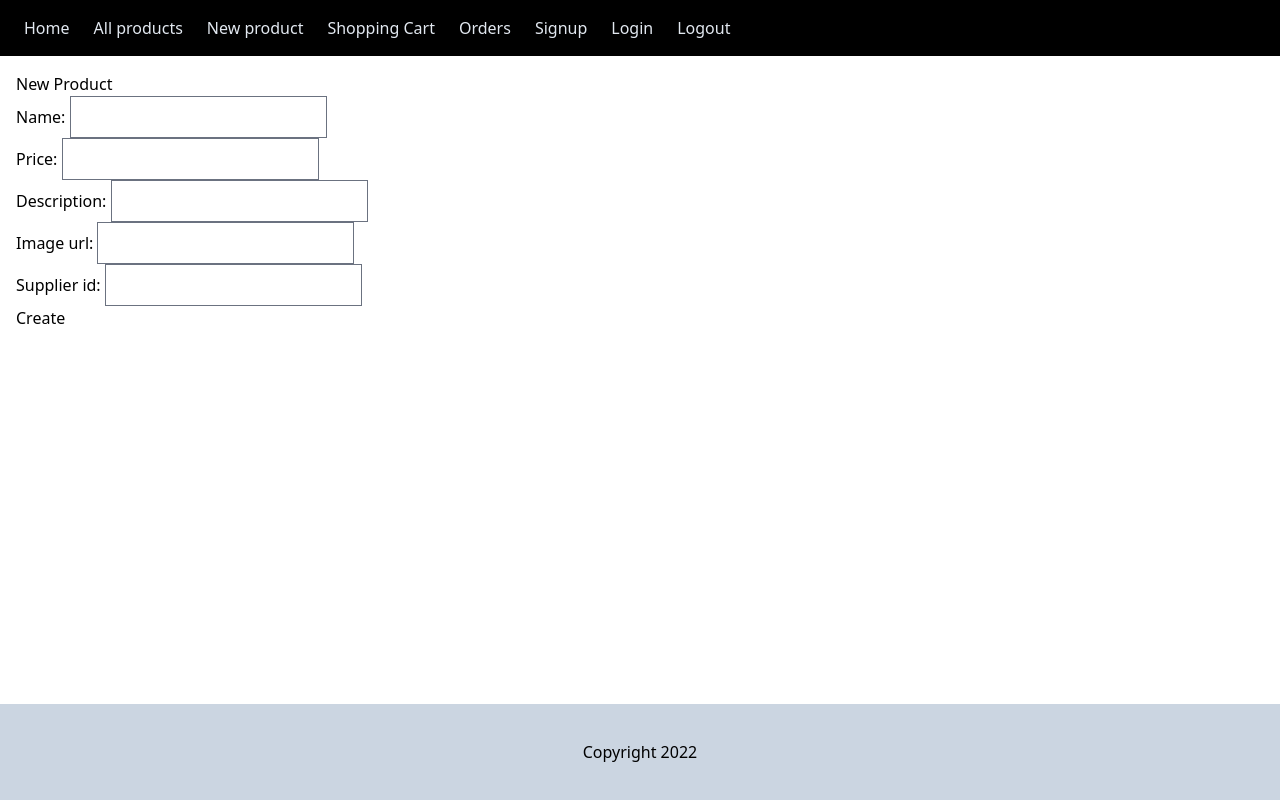
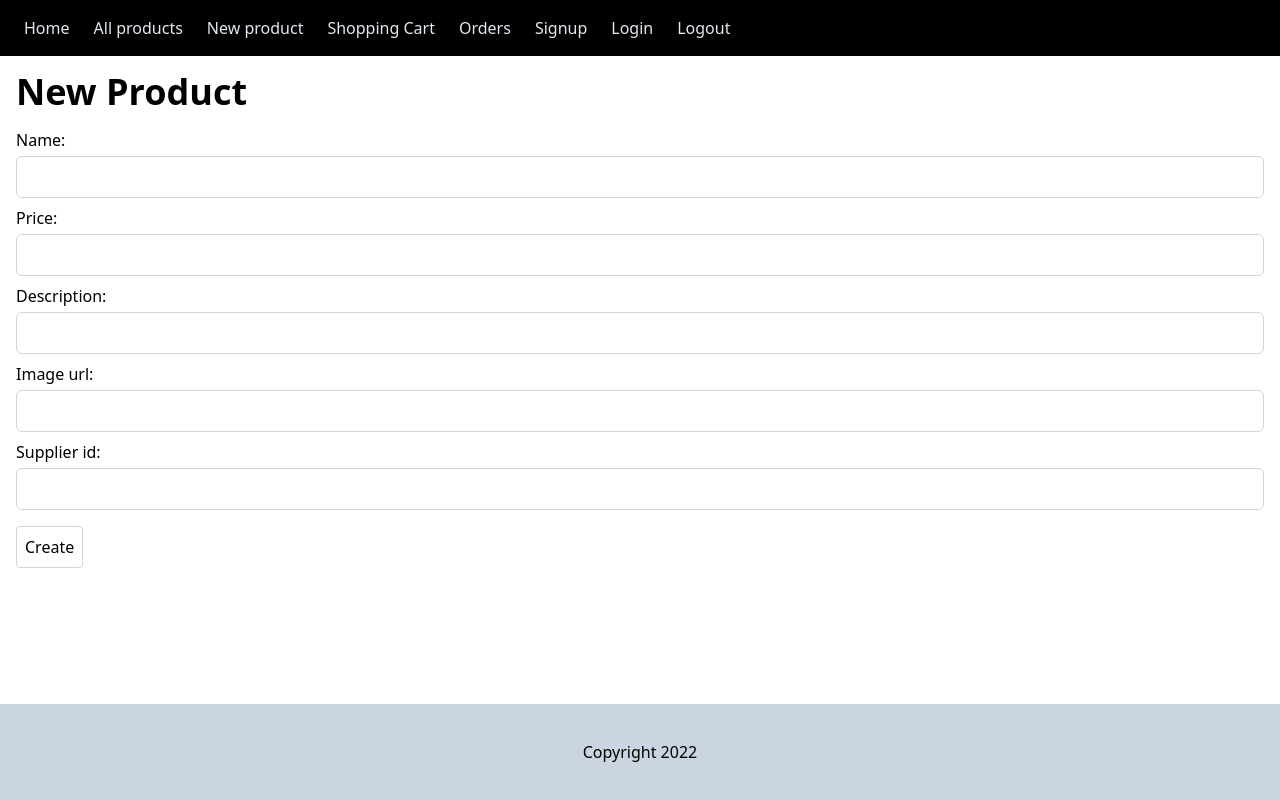
Before and after one commit to actualize-day-2024-09/demo-mini-capstone-frontend, a React (Vite) app: page /products/new in a window 1280 px wide. Built offline with nearby package versions, Linux system fonts and the light colour scheme.

Commit message:
Style products new page

```diff
--- a/src/ProductsNew.jsx
+++ b/src/ProductsNew.jsx
@@ -7,24 +7,26 @@ export function ProductsNew({ onCreate }) {
 
   return (
     <div>
-      <h1>New Product</h1>
+      <h1 className="text-4xl font-bold mb-4">New Product</h1>
       <form onSubmit={handleSubmit}>
-        <div>
-          Name: <input name="name" type="text" />
+        <div className="mb-2">
+          Name: <input name="name" type="text" className="mt-1 block w-full rounded-md border-gray-300" />
         </div>
-        <div>
-          Price: <input name="price" type="text" />
+        <div className="mb-2">
+          Price: <input name="price" type="text" className="mt-1 block w-full rounded-md border-gray-300" />
         </div>
-        <div>
-          Description: <input name="description" type="text" />
+        <div className="mb-2">
+          Description: <input name="description" type="text" className="mt-1 block w-full rounded-md border-gray-300" />
         </div>
-        <div>
-          Image url: <input name="image_url" type="text" />
+        <div className="mb-2">
+          Image url: <input name="image_url" type="text" className="mt-1 block w-full rounded-md border-gray-300" />
         </div>
-        <div>
-          Supplier id: <input name="supplier_id" type="text" />
+        <div className="mb-2">
+          Supplier id: <input name="supplier_id" type="text" className="mt-1 block w-full rounded-md border-gray-300" />
         </div>
-        <button type="submit">Create</button>
+        <button type="submit" className="rounded border border-gray-300 p-2 mt-2 hover:bg-gray-100">
+          Create
+        </button>
       </form>
     </div>
   );
```
